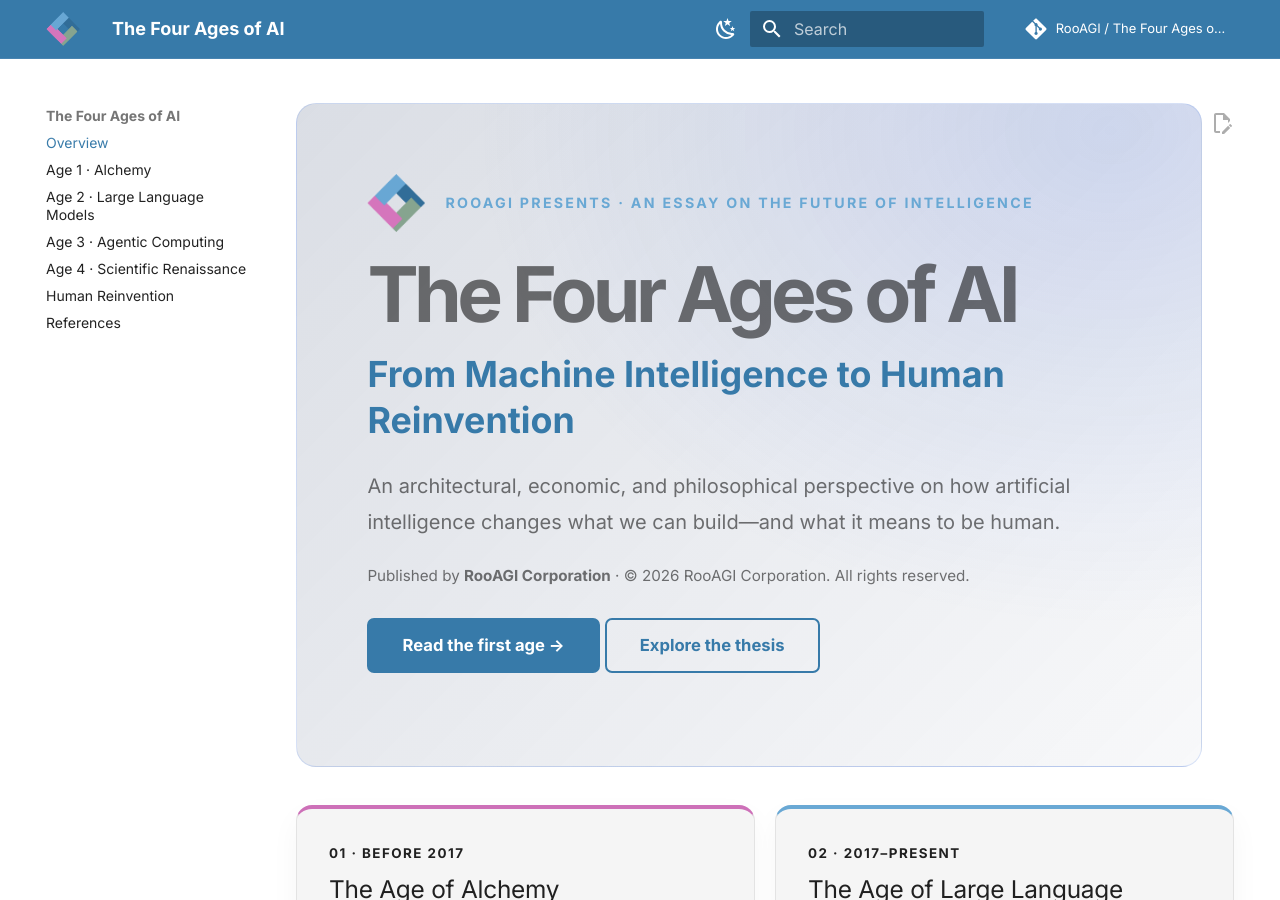
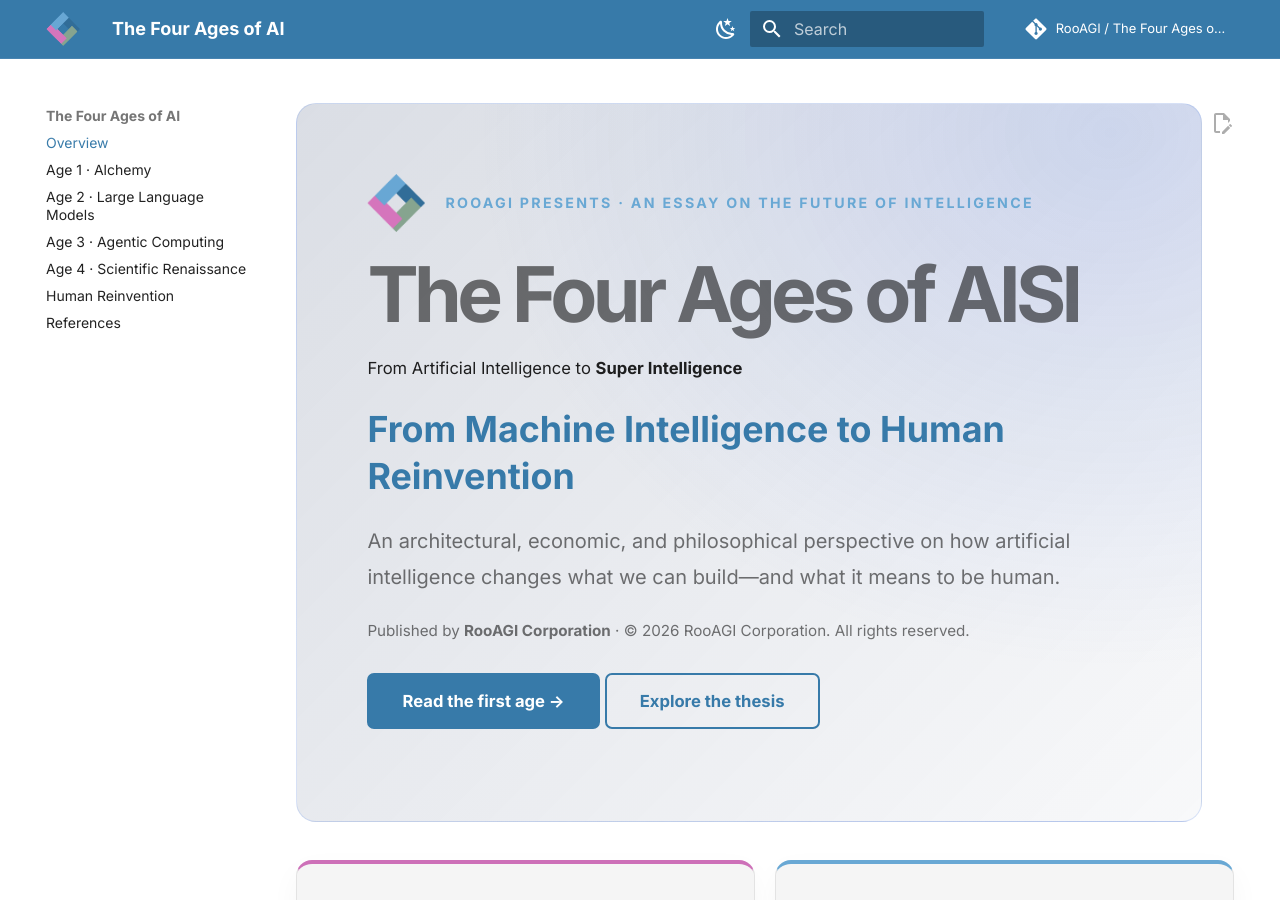
Before and after one commit to RooAGI/The-Four-Ages-of-AI-From-Machine-Intelligence-to-Human-Reinvention, an MkDocs documentation site: the page built from docs/index.md, in a window 1280 px wide and 900 px high. Built offline with MkDocs 1.6.1 and Material for MkDocs 9.7.7, drawn with Linux system fonts in a browser that asks for light colours; comment, search, counter and statistics services are not loaded.

Commit message:
Illustrate AI to SI transition in homepage title

```diff
--- a/docs/index.md
+++ b/docs/index.md
@@ -7,7 +7,9 @@
 
 <div class="brand-lockup"><img src="assets/rooagi-logo.png" alt="RooAGI" class="hero-logo"><span class="hero-kicker">ROOAGI PRESENTS · AN ESSAY ON THE FUTURE OF INTELLIGENCE</span></div>
 
-# The Four Ages of AI
+<h1 class="hero-title">The Four Ages of <span class="title-shift"><span class="old-term">AI</span><span class="new-term">SI</span></span></h1>
+
+<p class="hero-shift-note">From Artificial Intelligence to <strong>Super Intelligence</strong></p>
 
 <p class="hero-subtitle">From Machine Intelligence to Human Reinvention</p>
 
```
